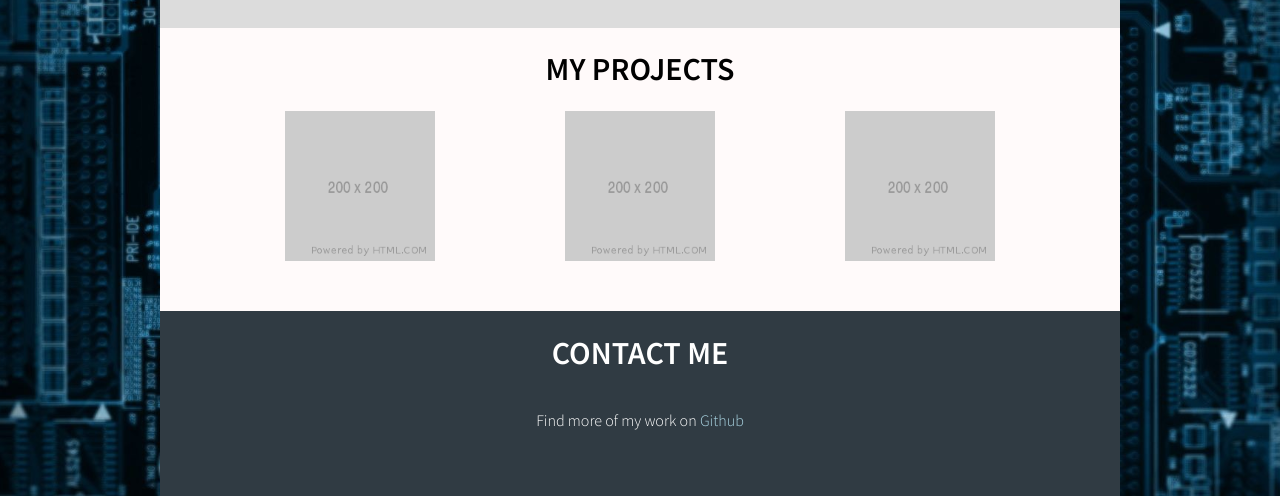
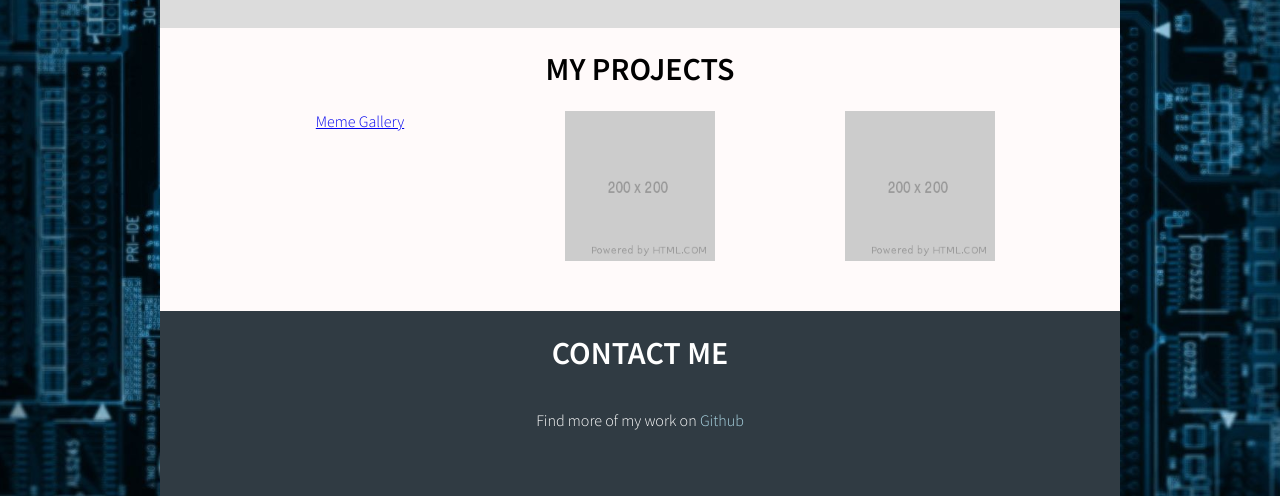
Before and after one commit to drew-romero/prep-portfolio, a website: page index.html in a window 1280 px wide. Shown: the part 1069-1565 px from the top of the page. Drawn offline with Linux system fonts and the light colour scheme.

Commit message:
Updated projects on portfolio project

```diff
--- a/index.html
+++ b/index.html
@@ -49,7 +49,7 @@
     </div>
     <div id="projects" class="row justify-evenly pb-50 projects-section">
       <h1 class="col-12">MY PROJECTS</h1>
-      <img src="assets/placeholder-project.png" alt="Placeholder Project" class="col-2">
+      <a href="https://drew-romero.github.io/meme-gallery/" class="col-2">Meme Gallery</a>
       <img src="assets/placeholder-project.png" alt="Placeholder Project" class="col-2">
       <img src="assets/placeholder-project.png" alt="Placeholder Project" class="col-2">
     </div>
```
